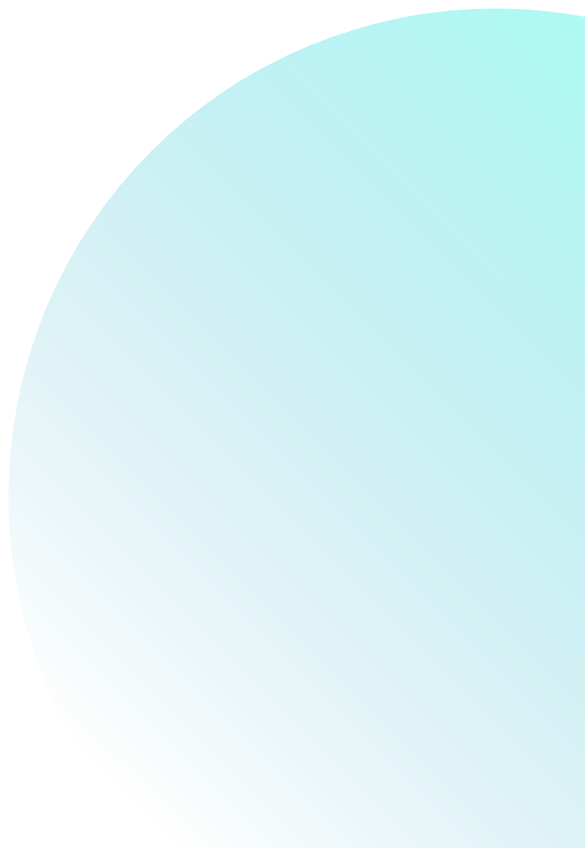
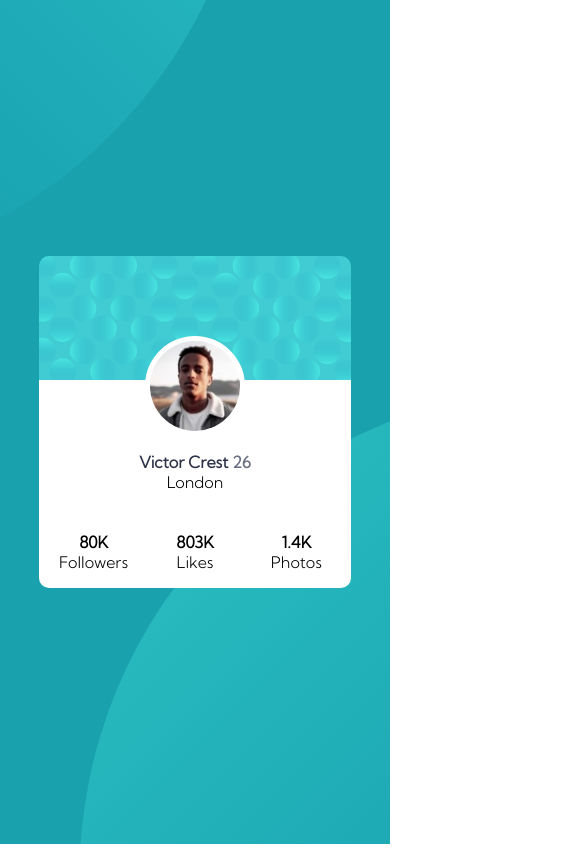
Before and after one commit to Rodevp/css_mentor_frontend, a plain HTML site: page profile-card/index.html in a window 390 px wide. Shown: the top 848 px of the page, 585 px wide, since content can reach past the window. Drawn offline with Linux system fonts and the light colour scheme.

Commit message:
terminando disenio mobile

```diff
--- a/profile-card/index.css
+++ b/profile-card/index.css
@@ -6,8 +6,139 @@
 
 :root {
 
+    --Dark-cyan: hsl(185, 75%, 39%);
     --Very-dark-desaturated-blue: hsl(229, 23%, 23%);
     --Dark-grayish-blue: hsl(227, 10%, 46%);
     --Dark-gray: hsl(0, 0%, 59%);
+    --font: 'Kumbh Sans', sans-serif;
 
 }
+
+.content {
+    height: 100vh;
+    display: flex;
+    flex-direction: column;
+    justify-content: center;
+    align-items: center;
+}
+
+.img__top-lef, .img__top-bottom {
+    width: 100%;
+    height: 50%;
+    background-color: var(--Dark-cyan);
+}
+
+
+.img__top-lef {
+    background-image: url('./images/bg-pattern-top.svg');
+    background-repeat: no-repeat;
+    background-position-x: -724px;
+    background-position-y: -700px;
+}
+
+
+.img__top-bottom {
+
+    background-image: url('./images/bg-pattern-bottom.svg');
+    background-repeat: no-repeat;
+    background-position-x: 79px;
+    background-position-y: -35px;
+
+}
+
+.card {
+    width: 80%;
+    position: absolute;
+    z-index: 3;
+    display: flex;
+    flex-direction: column;
+    align-items: center;
+    border-top-left-radius: 10px;
+    border-top-right-radius: 10px;
+}
+
+.card__content_image {
+    width: 100%;
+    height: 30%;
+    border-top-left-radius: 10px;
+    border-top-right-radius: 10px;
+}
+
+.card__content_image img {
+    width: 100%;
+    height: 100%;
+    border-top-left-radius: 10px;
+    border-top-right-radius: 10px;
+}
+
+.card__avatar {
+    width: 100px;
+    height: 100px;
+    border-radius: 50%;
+    display: flex;
+    justify-content: center;
+    align-items: center;
+    position: absolute;
+    z-index: 6;
+    background-color: white;
+    top: 80px;
+}
+
+.card__avatar img {
+    width: 90%;
+    height: 90%;
+    border-radius: 50%;
+}
+
+.card__information {
+    height: 30%;
+    width: 100%;
+    background-color: white;
+    margin-top: -5px;
+
+}
+
+.card__title{
+    padding-top: 4.5em;
+    font-family: var(--font);
+    font-size: 1rem;
+    text-align: center;
+    color: var(--Dark-grayish-blue);
+}
+
+.card__title span {
+    font-weight: 600;
+    color: var(--Very-dark-desaturated-blue);
+}
+
+.card__information p {
+    font-family: var(--font);
+    font-size: 1rem;
+    text-align: center;
+    margin-bottom: 2rem;
+}
+
+
+.card__stats {
+    background-color: white;
+    display: flex;
+    width: 100%;
+    justify-content: space-evenly;
+    border-bottom-left-radius: 10px;
+    border-bottom-right-radius: 10px;
+}
+
+.card__stats_item {
+    margin-top: 0.5rem;
+    margin-bottom: 1rem;
+    width: 30%;
+}
+
+.card__stats h2 {
+    font-size: 1rem;
+}
+
+.card__stats h2, p {
+    text-align: center;
+    font-family: var(--font);
+}
--- a/profile-card/index.html
+++ b/profile-card/index.html
@@ -8,13 +8,13 @@
     <link rel="preconnect" href="https://fonts.googleapis.com">
     <link rel="preconnect" href="https://fonts.gstatic.com" crossorigin>
     <link href="https://fonts.googleapis.com/css2?family=Kumbh+Sans:wght@300&display=swap" rel="stylesheet">
+    <link rel="stylesheet" href="./index.css">
     <title>Profile card</title>
 </head>
 
 <body>
     <main class="content">
         <div class="img__top-lef">
-            <img src="./images/bg-pattern-top.svg" alt="bg pattern top">
         </div>
         <section class="card">
             <div class="card__content_image">
@@ -25,7 +25,9 @@
             </div>
             <div class="card__information">
                 <h2 class="card__title">
-                    Victor Crest 26
+                    <span>
+                        Victor Crest
+                    </span> 26
                 </h2>
                 <p class="card__from_country">
                     London
@@ -47,7 +49,6 @@
             </div>
         </section>
         <div class="img__top-bottom">
-            <img src="./images/bg-pattern-bottom.svg" alt="bg pattern bottom">
         </div>
     </main>
 </body>
```
